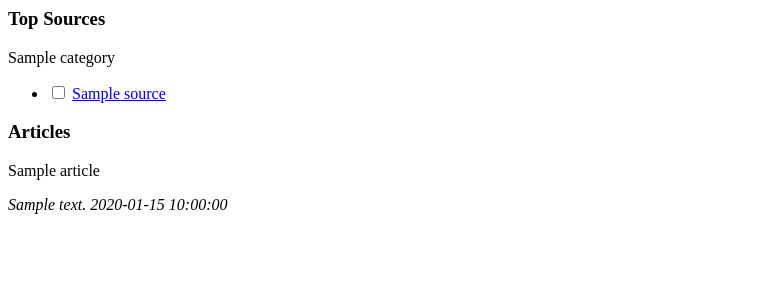
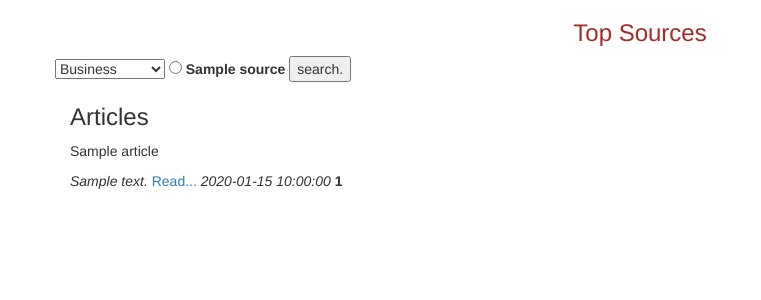
Before and after one commit to Willbeckh/octo-news, a Flask app: template app/templates/index.html in a window 1280 px wide. Shown: the top 300 px of the page, without its empty margins (0-761 px from the left). Run offline with Flask 2, Linux system fonts and the light colour scheme; the template is opened without the code that fills it: most values are stand-ins (such as "Sample title", 1, 10 or a date in 2020); some libraries are stand-ins or nearby versions.

Commit message:
st: create dropdown list for news category

```diff
--- a/app/templates/index.html
+++ b/app/templates/index.html
@@ -1,35 +1,53 @@
+{% extends 'base.html' %}
 
-<!-- landing page content -->
-<body>
-  <!-- top sources -->
-  <h3>Top Sources</h3>
-  {% for source in trending %}
-  <div class="sources">
-    <form action="POST">
-      <span>{{ source.category }}</span>
-      <ul>
-        <li>
-          <input type="checkbox" name="news-source" id="sourceName" />
-          <label for="sourceName">
-            <a href="{{ source.url }}">{{ source.name }}</a></label
-          >
-        </li>
-      </ul>
-      <!-- <input type="submit" value="search"> -->
-    </form>
+<!-- title -->
+{% block title %} News Flash {% endblock %}
+<!-- title end -->
+
+<!-- home section -->
+{% block content %}
+
+<div class="container">
+  <div class="sources-menu">
+    <!-- top sources -->
+    <h3 class="sources-title text-center">Top Sources</h3>
+    <div class="row">
+      <div class="sources">
+        <form method="POST" action="/">
+          <select name="categories" id="">
+            <option value="business">Business</option>
+            <option value="entertainement">Entertainment</option>
+            <option value="general">General</option>
+            <option value="health">Health</option>
+            <option value="science">Science</option>
+            <option value="sports">Sports</option>
+            <option value="technology">Technology</option>
+          </select>
+
+          {% for source in trending %}
+          <input type="radio" name="source-tag" id="source-name" value="{{ source.id }}"/>
+          <label for="source-name">{{ source.name }}</label>
+          {% endfor %}
+          <input type="submit" value="search.">
+        </form>
+
+      </div>
+    </div>
   </div>
-  {% endfor %}
 
   <!-- articles section-->
   <h3>Articles</h3>
-  {% for article in articles %}
   <div class="articles">
-    <!-- <img src="{{  article.urlToImage }}" style="width: 200px; height: 200px;" alt="" /> -->
+    {% for article in articles %}
     <p>{{ article.title }}</p>
     <span><i>{{ article.content }}</i></span>
-    <em>{{ article.publishedAt}}</em>
+    <a href="{{article.url}}<">Read...</a>
+    <em>{{ article.publishedAt }}</em>
+    <span><b>{{ article.id }}</b></span>
+    {% endfor %}
   </div>
-  {% endfor %}
   <!-- articles section end-->
-</body>
-<!-- landing page content end -->
+  </div>
+</div>
+
+{% endblock %}
```
